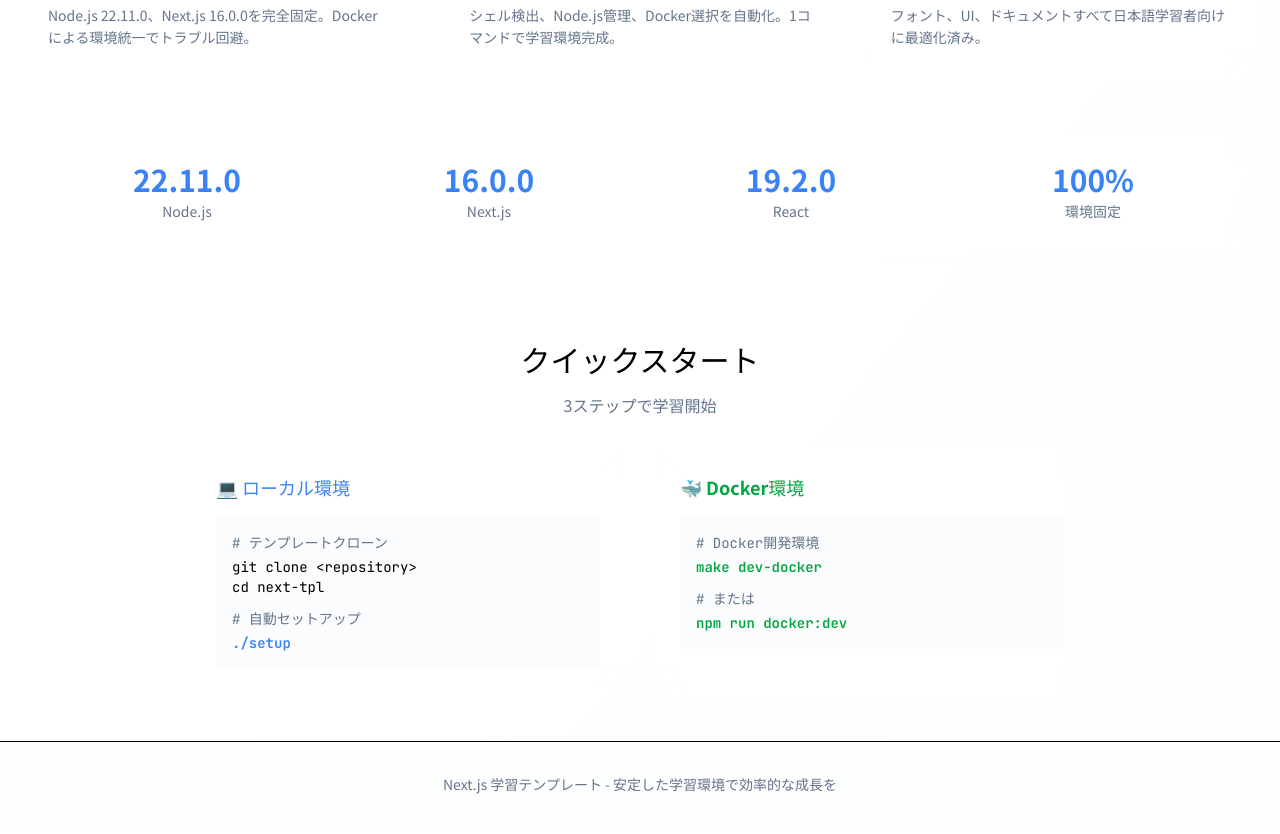
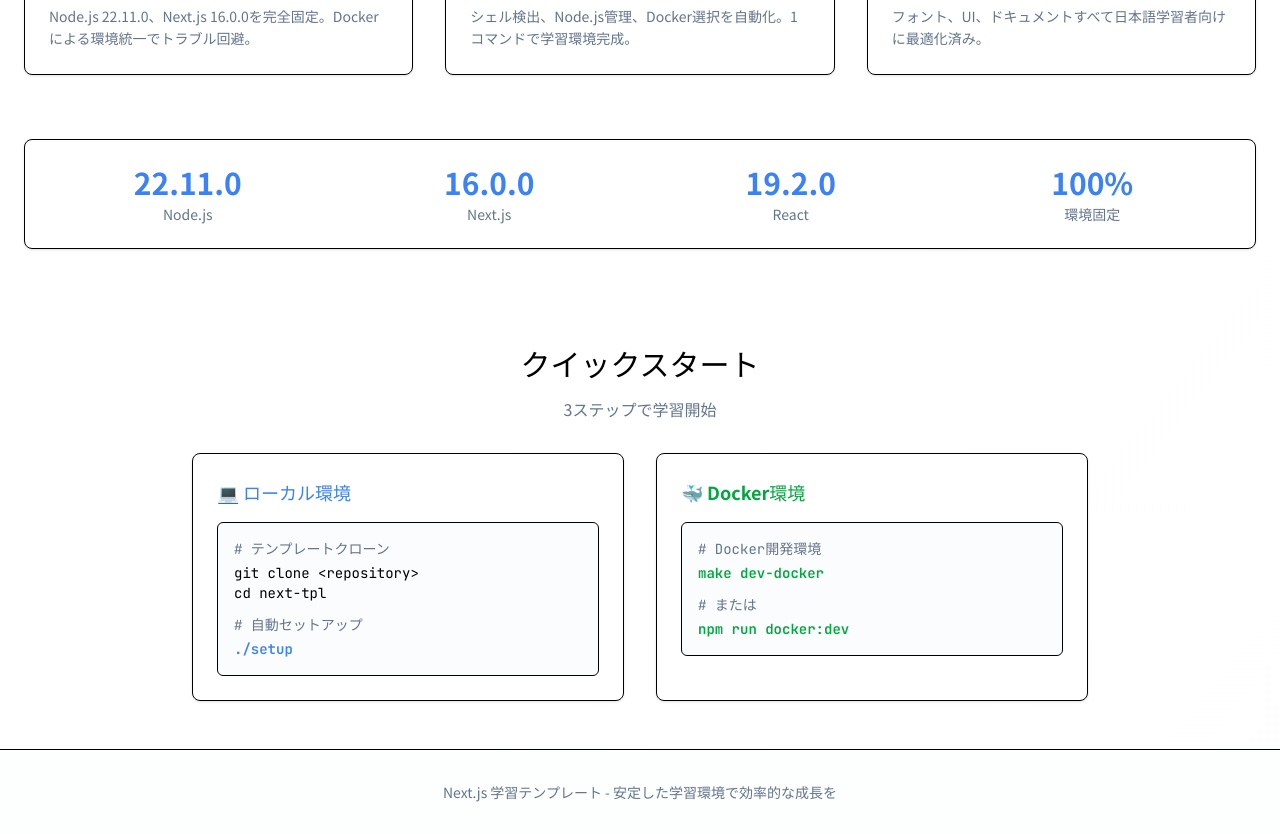
Before and after one commit to Shiori-Takanashi/next-tpl, a Next.js app: page / in a window 1280 px wide. Shown: the part 760-1594 px from the top of the page. Built offline with nearby package versions, Linux system fonts and the light colour scheme.

Commit message:
透明度調整で可読性向上

```diff
--- a/app/globals.css
+++ b/app/globals.css
@@ -173,11 +173,12 @@
   animation: pulse 2s cubic-bezier(0.4, 0, 0.6, 1) infinite;
 }
 
-/* Glassmorphism effect */
+/* Glassmorphism effect - より見やすく調整 */
 .glass {
-  backdrop-filter: blur(10px);
-  background: rgb(var(--background) / 0.8);
-  border: 1px solid rgb(var(--border) / 0.5);
+  backdrop-filter: blur(8px);
+  background: rgb(var(--background) / 0.95);
+  border: 1px solid rgb(var(--border) / 0.8);
+  box-shadow: 0 4px 6px -1px rgb(0 0 0 / 0.05);
 }
 
 /* Gradient text */
--- a/app/page.tsx
+++ b/app/page.tsx
@@ -8,7 +8,7 @@
   return (
     <div className="min-h-screen bg-gradient-to-br from-background via-background to-accent/5">
       {/* Header */}
-      <header className="glass fixed top-0 left-0 right-0 z-50 border-b">
+      <header className="bg-background/98 backdrop-blur-md border-b border-border/60 fixed top-0 left-0 right-0 z-50 shadow-sm">
         <div className="container mx-auto px-6 py-4 flex items-center justify-between">
           <h1 className="text-xl font-bold">Next.js テンプレート</h1>
           <div className="flex items-center space-x-3">
@@ -86,11 +86,11 @@
             </div>
 
             <div className="grid md:grid-cols-2 gap-8">
-              <div className="glass rounded-lg p-6">
+              <div className="bg-card/98 border border-border/60 rounded-lg p-6 shadow-sm">
                 <h3 className="text-lg font-semibold text-primary mb-4">
                   💻 ローカル環境
                 </h3>
-                <div className="bg-muted/50 rounded-md p-4 font-mono text-sm">
+                <div className="bg-muted/60 rounded-md p-4 font-mono text-sm border border-border/40">
                   <div className="text-muted-foreground mb-1"># テンプレートクローン</div>
                   <div>git clone &lt;repository&gt;</div>
                   <div>cd next-tpl</div>
@@ -99,11 +99,11 @@
                 </div>
               </div>
 
-              <div className="glass rounded-lg p-6">
+              <div className="bg-card/98 border border-border/60 rounded-lg p-6 shadow-sm">
                 <h3 className="text-lg font-semibold text-green-600 mb-4">
                   🐳 Docker環境
                 </h3>
-                <div className="bg-muted/50 rounded-md p-4 font-mono text-sm">
+                <div className="bg-muted/60 rounded-md p-4 font-mono text-sm border border-border/40">
                   <div className="text-muted-foreground mb-1"># Docker開発環境</div>
                   <div className="text-green-600 font-semibold">make dev-docker</div>
                   <div className="text-muted-foreground mt-3 mb-1"># または</div>
--- a/components/Card.tsx
+++ b/components/Card.tsx
@@ -5,7 +5,7 @@
 
 export default function Card({ children, className = '' }: CardProps) {
   return (
-    <div className={`glass rounded-lg p-6 ${className}`}>
+    <div className={`bg-card/95 backdrop-blur-sm border border-border/60 rounded-lg p-6 shadow-sm ${className}`}>
       {children}
     </div>
   );
--- a/components/FeatureCard.tsx
+++ b/components/FeatureCard.tsx
@@ -6,8 +6,8 @@
 
 export default function FeatureCard({ icon, title, description }: FeatureCardProps) {
   return (
-    <div className="group glass rounded-lg p-6 transition-all duration-300 hover:shadow-lg hover:scale-105">
-      <div className="w-12 h-12 bg-gradient-to-br from-primary/20 to-primary/10 rounded-lg flex items-center justify-center text-2xl mb-4 group-hover:scale-110 transition-transform">
+    <div className="group bg-card/98 backdrop-blur-sm border border-border/60 rounded-lg p-6 shadow-sm transition-all duration-300 hover:shadow-md hover:scale-[1.02] hover:bg-card">
+      <div className="w-12 h-12 bg-gradient-to-br from-primary/25 to-primary/15 rounded-lg flex items-center justify-center text-2xl mb-4 group-hover:scale-110 transition-transform">
         {icon}
       </div>
       <h3 className="text-lg font-semibold mb-2">{title}</h3>
```
Also changed, not shown: components/Button.tsx (line endings or trailing spaces), components/StatsSection.tsx (line endings or trailing spaces).
